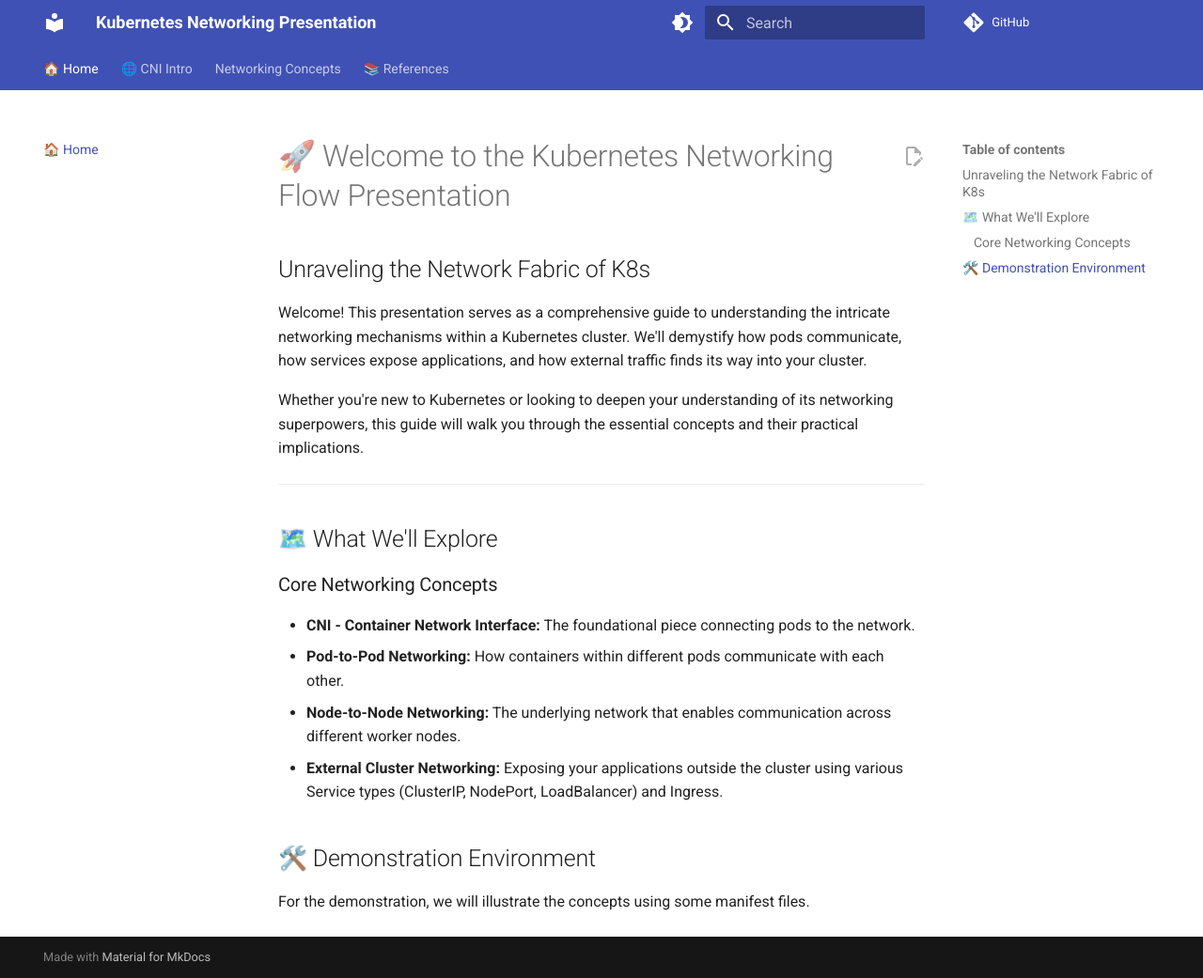
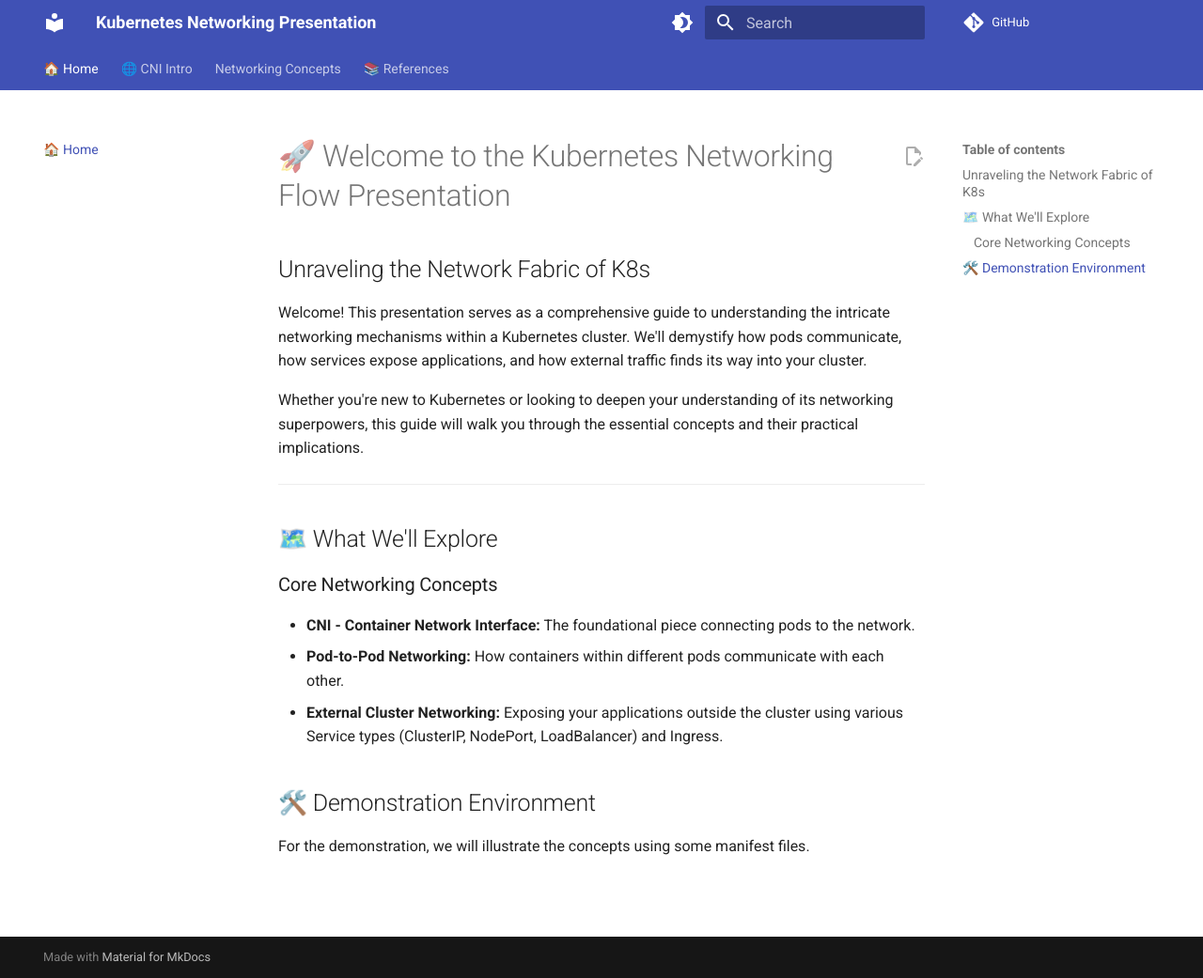
Before and after one commit to Nkwenti-Severian-Ndongtsop/k8s-networking-presentation, an MkDocs documentation site: the page built from docs/index.md, in a window 1280 px wide and 1041 px high. Shown: the whole window at 94% size. Built offline with MkDocs 1.6.1 and Material for MkDocs 9.7.7, drawn with Linux system fonts in a browser that asks for light colours; comment, search, counter and statistics services are not loaded.

Commit message:
Remove Node-to-Node Networking entry from Core Networking Concepts section

```diff
--- a/docs/index.md
+++ b/docs/index.md
@@ -13,7 +13,6 @@ Whether you're new to Kubernetes or looking to deepen your understanding of its
 ### Core Networking Concepts
 * **CNI - Container Network Interface:** The foundational piece connecting pods to the network.
 * **Pod-to-Pod Networking:** How containers within different pods communicate with each other.
-* **Node-to-Node Networking:** The underlying network that enables communication across different worker nodes.
 * **External Cluster Networking:** Exposing your applications outside the cluster using various Service types (ClusterIP, NodePort, LoadBalancer) and Ingress.
 
 ## 🛠️ Demonstration Environment
```
